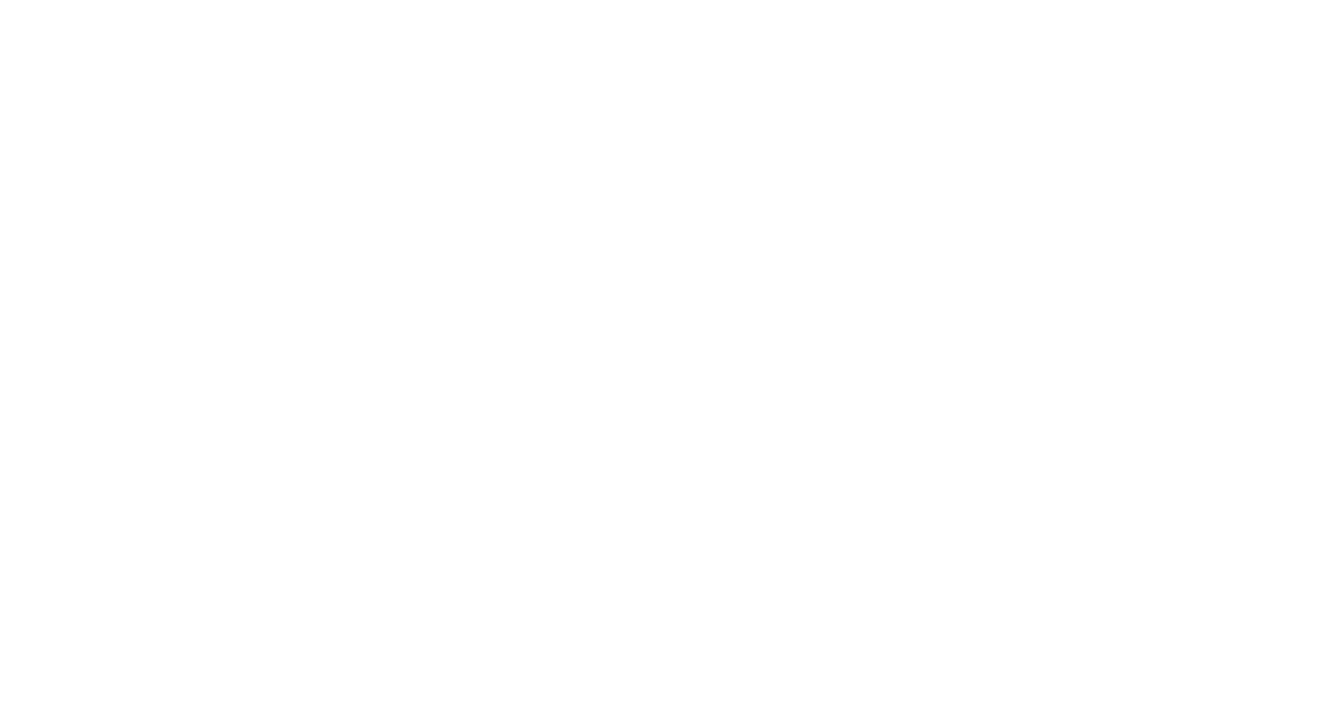
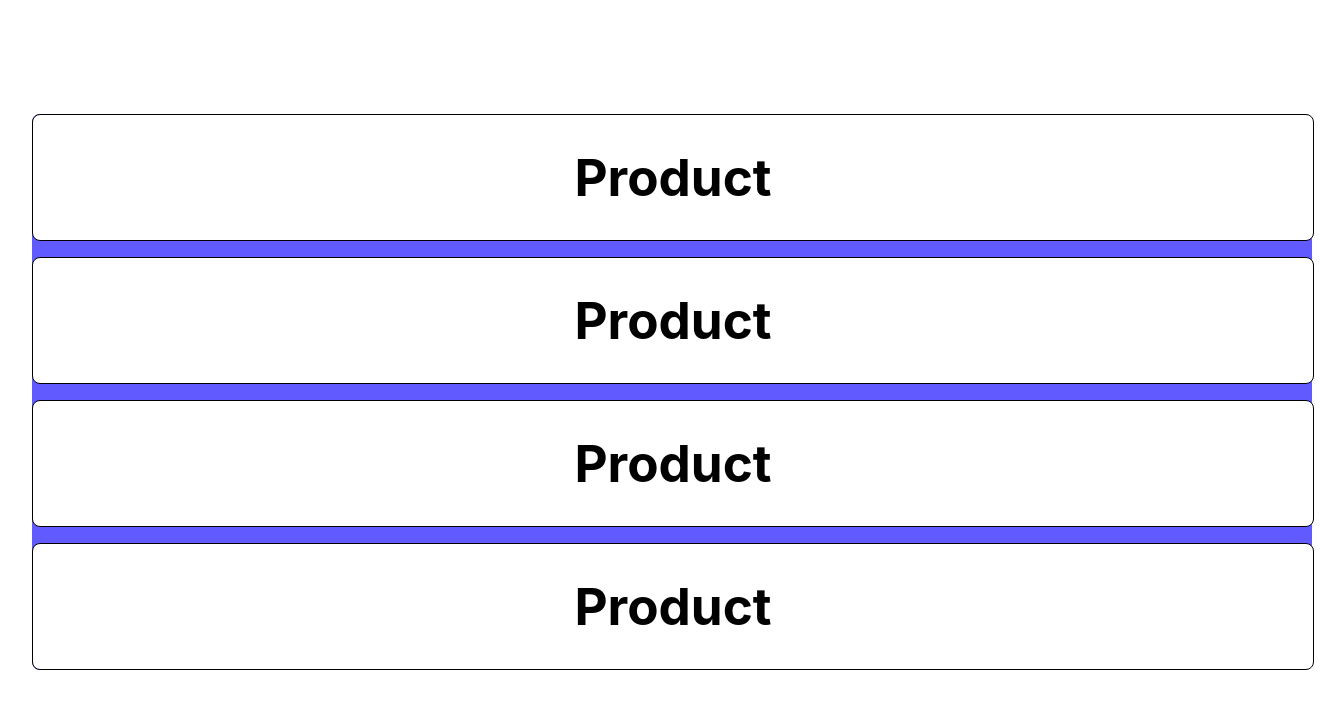
Before and after one commit to dhuruv0003/React-Basics-2, a React (Vite) app in the folder amzprod/: page / in a window 1280 px wide. Shown: the top 708 px of the page, 1344 px wide, since content can reach past the window. Built offline with nearby package versions, Linux system fonts and the light colour scheme.

Commit message:
new comm

```diff
--- a/amzprod/src/App.jsx
+++ b/amzprod/src/App.jsx
@@ -1,12 +1,11 @@
-import { useState } from 'react'
-import reactLogo from './assets/react.svg'
-import viteLogo from '/vite.svg'
 import './App.css'
+import ProductTab from './producttab'
+
 
 function App() {
-  // return (
-
-  // )
+  return (
+    <ProductTab/>
+  )
 
 }
 
--- /dev/null
+++ b/amzprod/src/product.css
@@ -0,0 +1,8 @@
+.Product{
+    border: 1px solid black;
+    height: fit-content;
+    width: 100%;
+    background-color: #fff;
+    border-radius: 0.5rem;
+    margin-bottom: 1rem;
+}
--- a/amzprod/src/product.jsx
+++ b/amzprod/src/product.jsx
@@ -1,3 +1,5 @@
+import './product.css'
+
 export default function Product(){
     return(
         <div className="Product">
--- /dev/null
+++ b/amzprod/src/productTab.css
@@ -0,0 +1,7 @@
+.ProductTab{
+    background-color: #615bff;
+    color: black;
+    width: 100vw;
+    border-radius: 0.5rem;
+
+}
--- a/amzprod/src/producttab.jsx
+++ b/amzprod/src/producttab.jsx
@@ -1 +1,15 @@
 import Product from "./product";
+import './productTab.css'
+
+
+export default function ProductTab(){
+    return(
+        <div className="ProductTab">
+            <Product/>
+            <Product/>
+            <Product/>
+            <Product/>
+        </div>
+
+    )
+}
```
